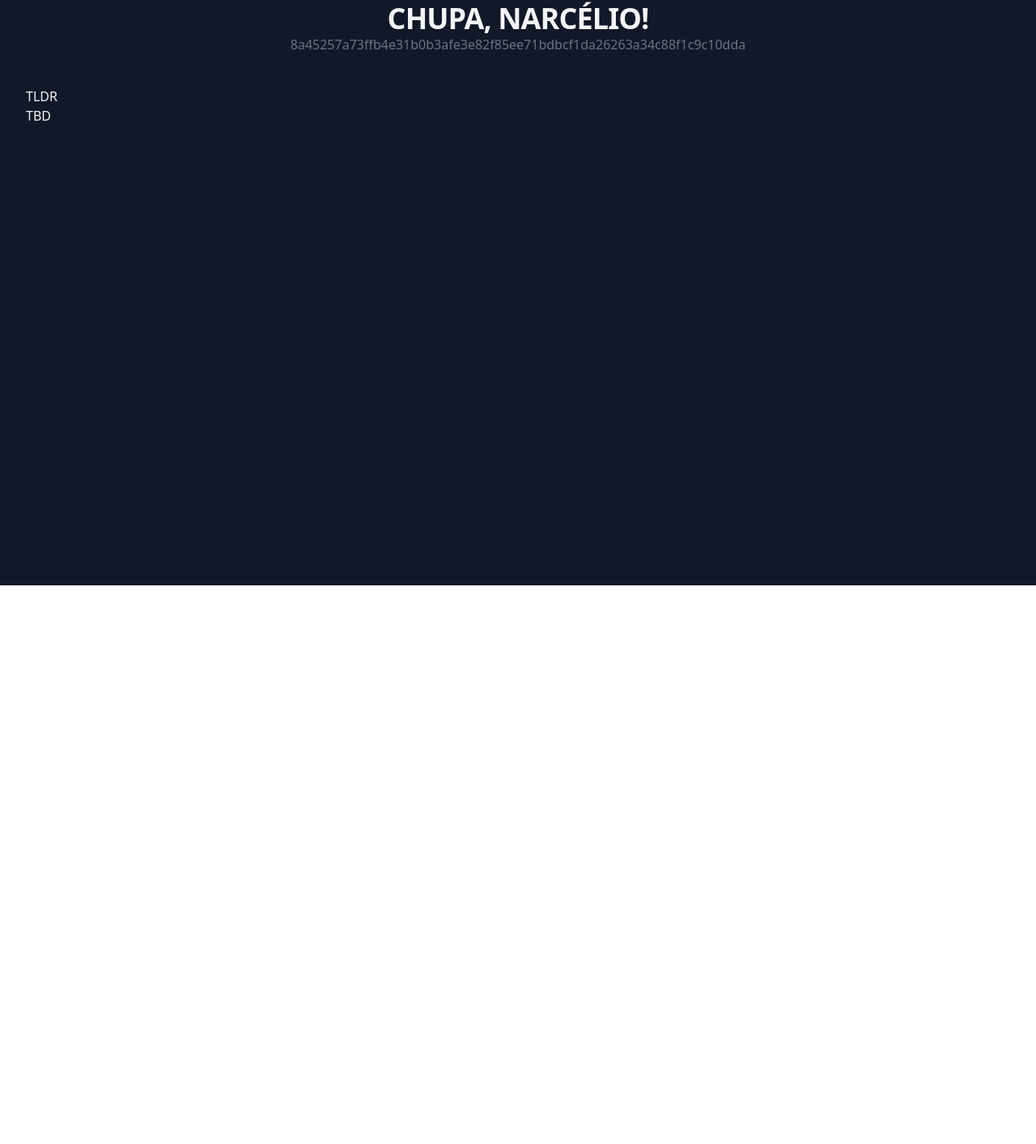
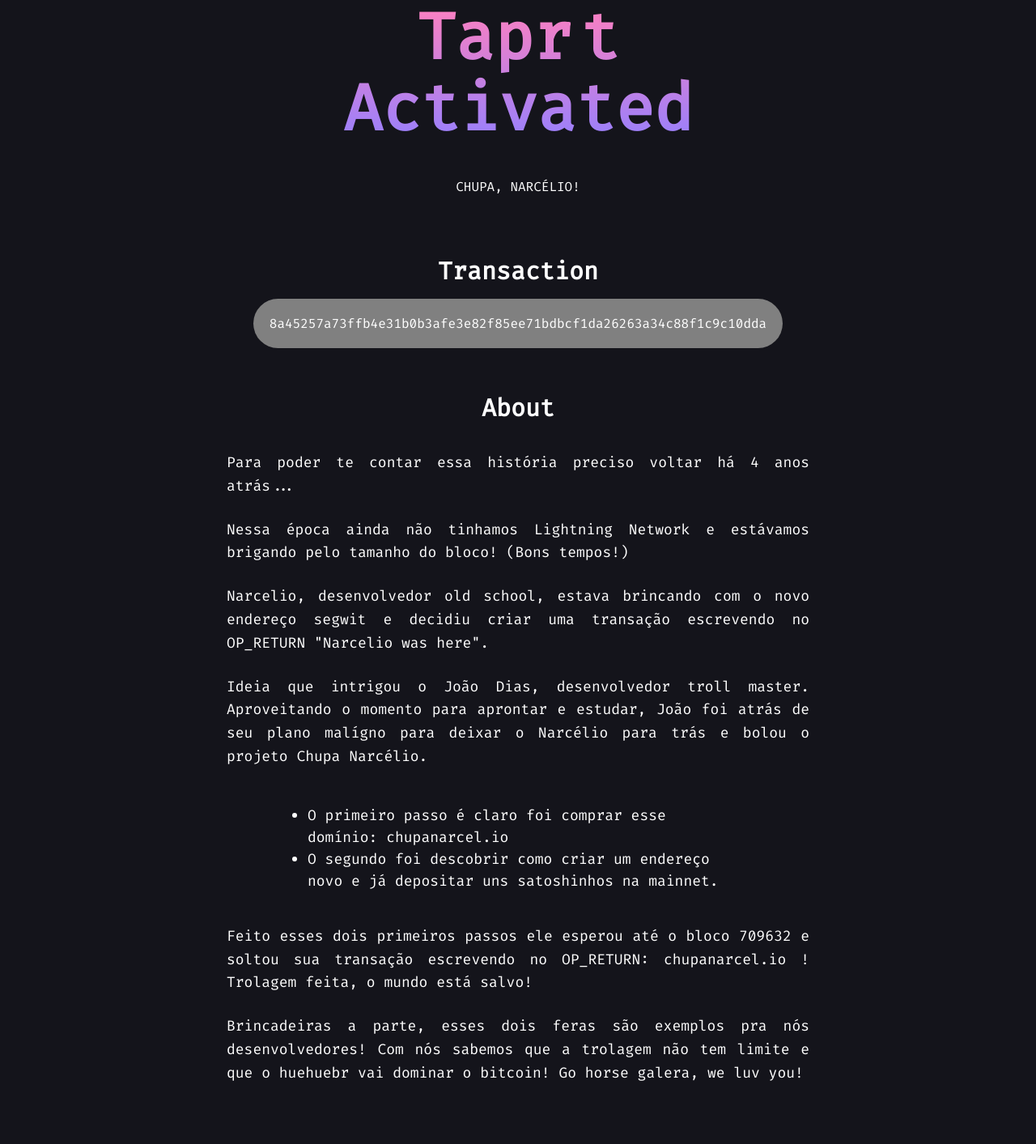
Before and after one commit to jaonoctus/chupanarcel.io, a Nuxt app: page / in a window 1280 px wide. Shown: the part 77-1490 px from the top of the page at 81% size. Before the commit the page ends 800 px from the top, so only its background shows below. Built offline with nearby package versions, Linux system fonts and the light colour scheme.

Commit message:
feat: new styles and texts.

```diff
--- a/pages/index.vue
+++ b/pages/index.vue
@@ -3,32 +3,165 @@ const tx = readonly({
   hash: '8a45257a73ffb4e31b0b3afe3e82f85ee71bdbcf1da26263a34c88f1c9c10dda'
 })
 
-const explorerLink = computed(() => `https://bitcoinexplorer.org/tx/${tx.hash}`)
+const explorerLink = computed(() => `https://mempool.space/tx/${tx.hash}`)
 </script>
 
 <template>
-  <div class="py-12 bg-gray-900 h-screen">
-    <div class="max-w-7xl mx-auto px-4 sm:px-6 lg:px-8">
-      <div class="lg:text-center">
-        <h2 class="text-base text-yellow-500 font-semibold tracking-wide uppercase">
-          <i class="fab fa-bitcoin"></i> TAPROOT ACTIVATED <i class="fas fa-carrot"></i>
+  <div class="content">
+    <div>
+      <div>
+        <h2 class="logo">
+          Tapr<i class="fab fa-bitcoin"></i><i class="fab fa-bitcoin"></i>t Activated
         </h2>
-        <p class="mt-2 text-3xl leading-8 font-extrabold tracking-tight text-gray-100 sm:text-4xl">
+        <div class="chupa-narcelio">
           CHUPA, NARCÉLIO!
-        </p>
-        <a :href="explorerLink" target="_blank" class="mt-4 max-w-2xl text-base text-gray-500 lg:mx-auto">
+        </div>
+        <div class="tx">
+          <h2>
+            Transaction
+          </h2>
+          <a :href="explorerLink" target="_blank" class="">
             {{ tx.hash }} <i class="fas fa-share-square"></i>
           </a>
         </div>
-
-      <div class="mt-10 text-gray-100">
+        <div class="about">
+          <h2>
+            About
+          </h2>
           <p>
-          TLDR
+            Para poder te contar essa história preciso voltar há 4 anos atrás...
           </p>
           <p>
-          TBD
+            Nessa época ainda não tinhamos Lightning Network e estávamos brigando pelo tamanho do bloco! (Bons tempos!)
           </p>
+          <p>
+            Narcelio, desenvolvedor old school, estava brincando com o novo endereço segwit e decidiu criar uma transação escrevendo no OP_RETURN "Narcelio was here".
+          </p>
+          <p>
+            Ideia que intrigou o João Dias, desenvolvedor troll master. Aproveitando o momento para aprontar e estudar, João foi atrás de seu plano malígno para deixar o Narcélio para trás e bolou o projeto Chupa Narcélio.
+          </p>
+          <ul>
+            <li>
+              O primeiro passo é claro foi comprar esse domínio: chupanarcel.io
+            </li>
+            <li>
+            O segundo foi descobrir como criar um endereço novo e já depositar uns satoshinhos na mainnet.
+            </li>
+          </ul>
+          <p>
+            Feito esses dois primeiros passos ele esperou até o bloco 709632 e soltou sua transação escrevendo no OP_RETURN: chupanarcel.io !
+            Trolagem feita, o mundo está salvo!
+          </p>
+          <p>
+            Brincadeiras a parte, esses dois feras são exemplos pra nós desenvolvedores! Com nós sabemos que a trolagem não tem limite e que o huehuebr vai dominar o bitcoin! Go horse galera, we luv you!
+          </p>
+        </div>
+        <div class="team">
+          <a href="#">
+            <img src="jaonoctus.jpeg" alt="jaonoctus" />
+          </a>
+        </div>
       </div>
     </div>
   </div>
 </template>
+
+<style>
+  @import url('https://fonts.googleapis.com/css2?family=Fira+Code:wght@300;400');
+
+  body {
+    background: #14141b;
+  }
+  h2 {
+    font-size: 30px;
+    font-weight: 600;
+    margin: 30px auto;
+  }
+  a {
+    word-break: break-all;
+  }
+  p {
+    text-align: justify;
+    font-size: 18px;
+    padding-bottom: 25px;
+    padding-left: 40px;
+    padding-right: 40px;
+    line-height: 1.6;
+  }
+  ul {
+    list-style: disc;
+    text-align: left;
+    width: 520px;
+    margin: auto;
+    font-size: 18px;
+    margin: 20px auto 40px;
+  }
+  .team {
+    text-align: center;
+    margin: 0px auto 50px;
+    display: block;
+  }
+  .team img {
+    width: 70px;
+    height: 70px;
+    border-radius: 50%;
+    margin: 50px auto;
+  }
+  .tx {
+    margin: 70px auto;
+  }
+  .tx a {
+    margin: 50px auto;
+    background: gray;
+    padding: 20px;
+    border-radius: 50px;
+  }
+  .tx a:hover {
+    background: #212121;
+  }
+  .about {
+    max-width: 800px;
+    margin: auto;
+  }
+  .content {
+    text-align: center;
+    display: flex;
+    justify-content: center;
+    margin: auto;
+    color: #fff;
+    font-family: 'Fira Code', monospace;
+  }
+  .logo {
+    font-size: 80px;
+    font-weight: 700;
+    max-width: 700px;
+    line-height: 1.1;
+    margin: 80px auto 40px;
+    color: yellow;
+    background: -webkit-linear-gradient(#ff80bf, #9580ff);
+      -webkit-background-clip: text;
+      -webkit-text-fill-color: transparent;
+    }
+  .chupa-narcelio {
+    margin: 40px auto;
+  }
+  .fa-bitcoin {
+    font-size: 57px;
+    top: 0px;
+    position: relative;
+    margin: 0px 0px 0px 5px;
+    background: -webkit-linear-gradient(yellow, orange);
+      -webkit-background-clip: text;
+      -webkit-text-fill-color: transparent;
+  }
+  .fa-carrot {
+    color: #f59e0b;
+    transform: rotate(135deg);
+    margin: auto 20px;
+    font-size: 30px;
+    animation-name: carrots;
+    animation-duration: .65s;
+    animation-timing-function: ease-out;
+    animation-iteration-count: infinite;
+  }
+</style>
```
Also changed, not shown: public/jaonoctus.jpeg (added). Lines whose indentation alone changed are shown as unchanged.
